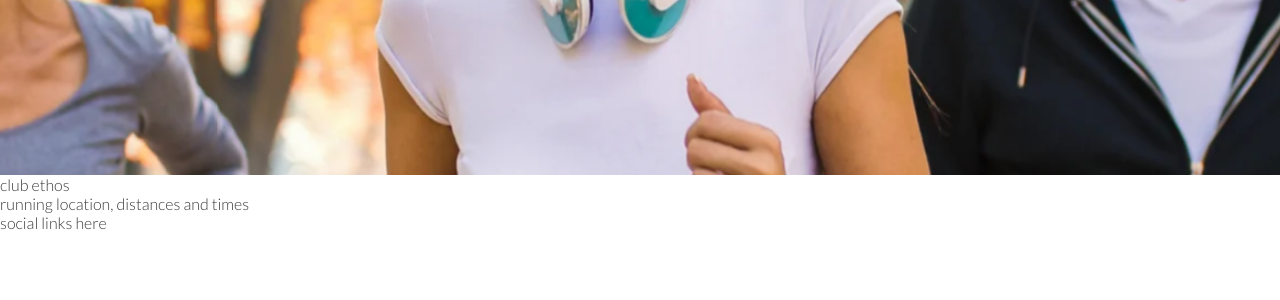
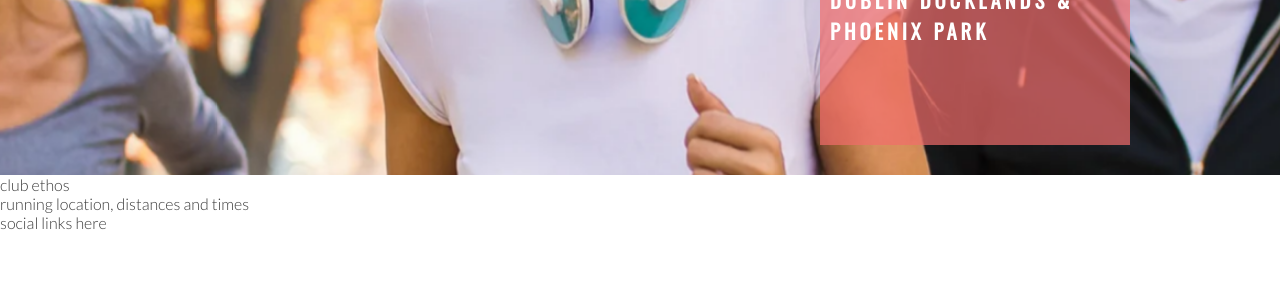
Before and after one commit to ak2489/love-running, a plain HTML site: page index.html in a window 1280 px wide. Shown: the part 500-800 px from the top of the page. Drawn offline with nearby package versions, Linux system fonts and the light colour scheme.

Commit message:
add cover text and style

```diff
--- a/assets/css/style.css
+++ b/assets/css/style.css
@@ -56,12 +56,18 @@ h1, h2 {
     border-bottom: 1px solid #3a3a3a;
 }
 
-/* hero image */
+/* hero image and cover text */
 
 #hero-outer {
     height: 600px;
     width: 100%;
     overflow: hidden;
+
+    position: relative;
+}
+
+#cover-text, #cover-text h2 {
+    color: #fff;
 }
 
 #hero-image {
@@ -84,3 +90,23 @@ h1, h2 {
         transform: scale(1.1);
     }
 }
+
+#cover-text {
+    font-size: 110%;
+    font-family: Oswald, sans-serif;
+    text-transform: uppercase;
+    letter-spacing: 4px;
+
+    width: 300px;
+    height: 200px;
+
+    padding-top: 40px;
+    padding-left: 10px;
+
+    background-color: rgba(241, 109, 107, .7);
+
+    bottom: 30px;
+    right: 150px;
+
+    position: absolute;
+}
--- a/index.html
+++ b/index.html
@@ -4,8 +4,8 @@
     <meta charset="UTF-8">
     <meta http-equiv="X-UA-Compatible" content="IE=edge">
     <meta name="viewport" content="width=device-width, initial-scale=1.0">
-    <meta name="description" content="Love Running club for runners in Denton, Manchster">
-    <meta name="keywords" content="love running, running club, denton, manchester">
+    <meta name="description" content="Love Running club for runners in Dublin, Ireland">
+    <meta name="keywords" content="love running, running club, dublin, ireland">
 
     <link rel="stylesheet" href="assets/css/style.css">
     <title>Love Running</title>
@@ -31,6 +31,10 @@
     </header>
     <section id="hero-outer">
         <div id="hero-image"></div>
+        <div id="cover-text">
+            <h2>Love Running</h2>
+            <h3>Dublin Docklands & Phoenix Park</h3>
+        </div>
     </section>
     <section>
         club ethos
```
